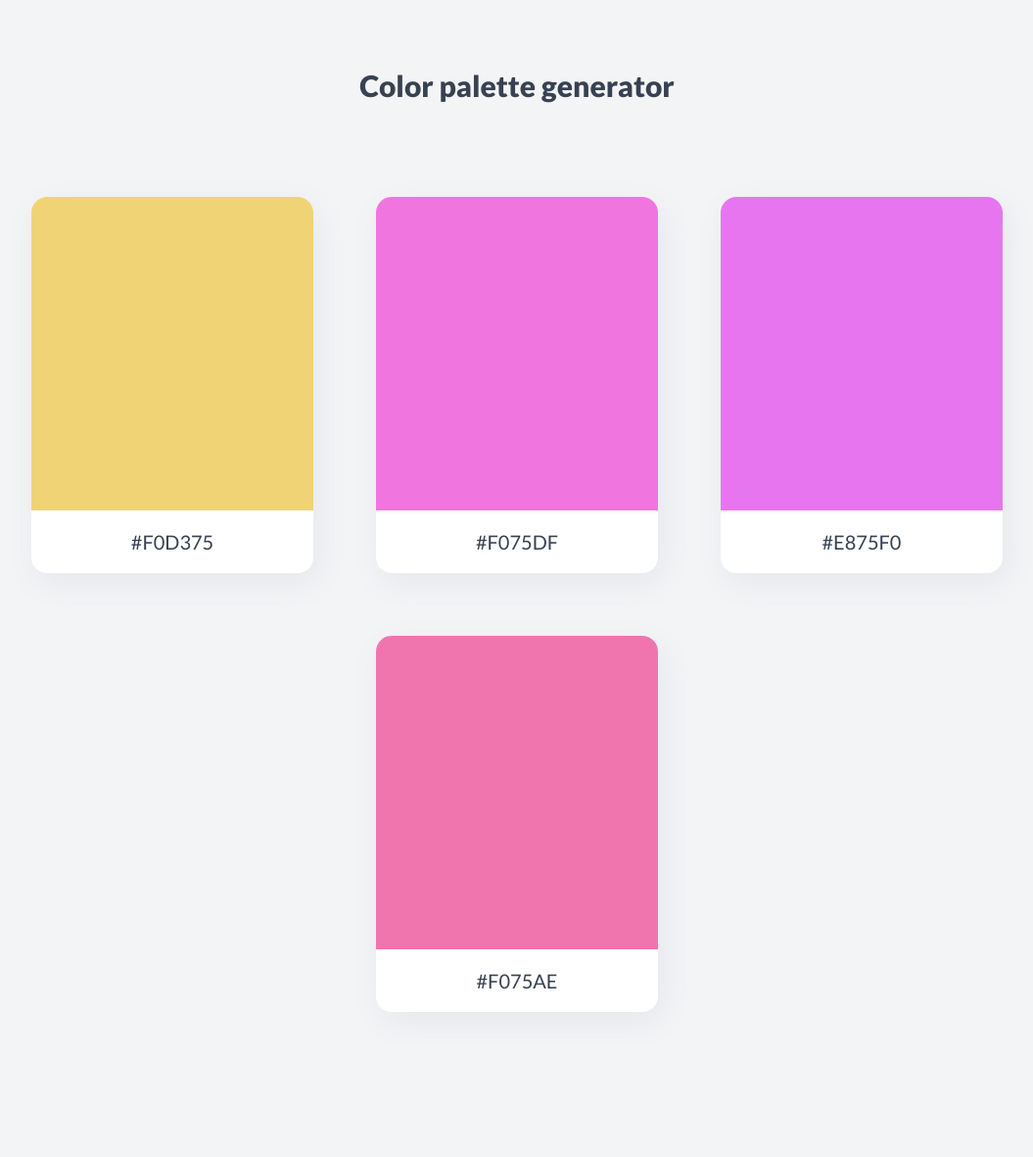
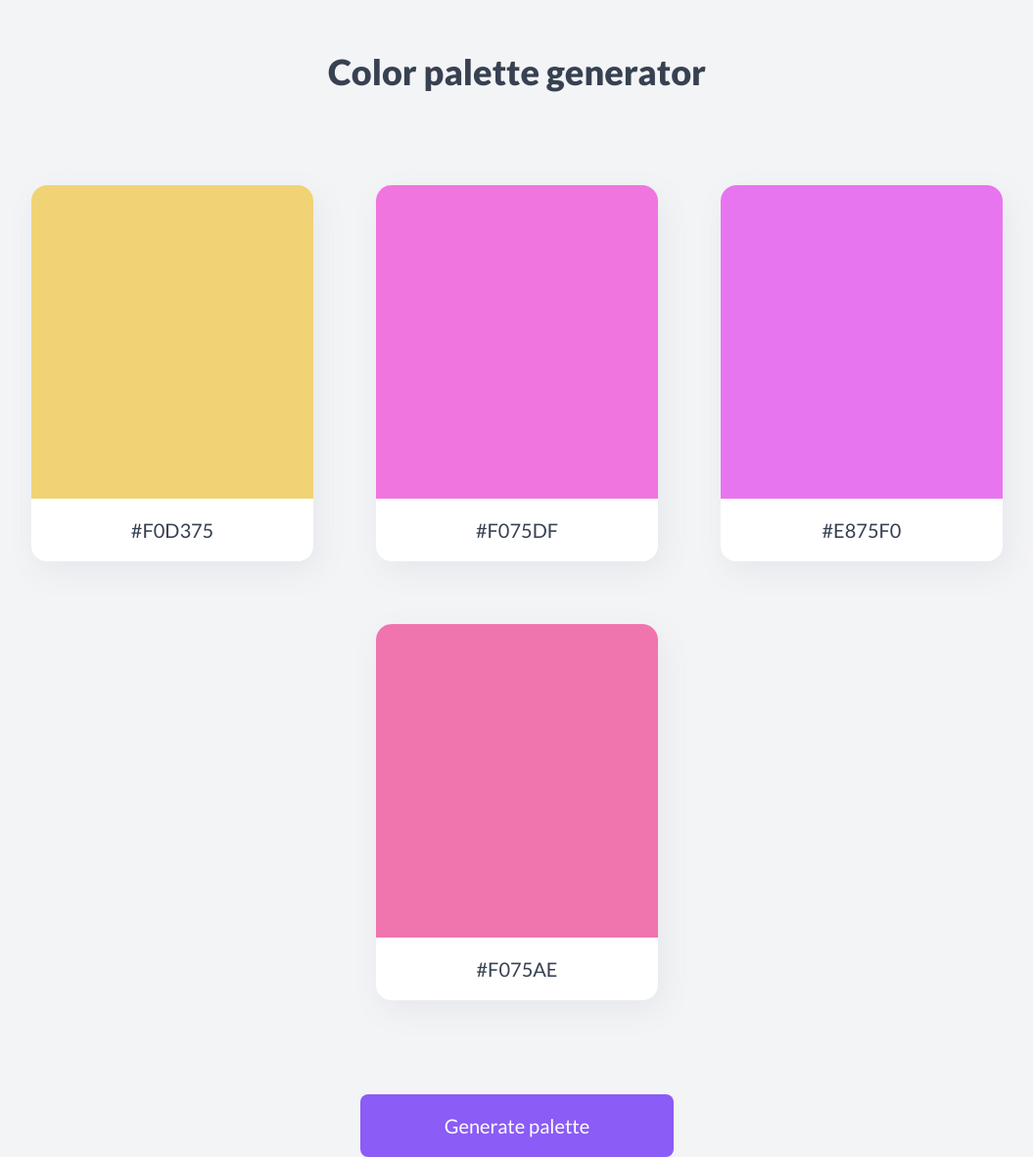
Before and after one commit to thamika123/palette-generator, a React (Vite) app: page / in a window 1280 px wide. Shown: the part 123-1304 px from the top of the page at 98% size, without its empty margins (112-1167 px from the left). Before the commit the page ends 1188 px from the top, so only its background shows below. Built offline with nearby package versions, Linux system fonts and the light colour scheme.

Commit message:
Add a button to generate palette.

```diff
--- /dev/null
+++ b/src/components/Button.jsx
@@ -0,0 +1,12 @@
+function Button(props) {
+    return (
+        <button
+            class="bg-purple-500 rounded-lg sm:w-72 md:w-80 h-16 text-white text-lg font-sans mt-16"
+            onClick={props.onClick}
+        >
+            {props.text}
+        </button>
+    );
+}
+
+export default Button;
--- a/src/components/Card.jsx
+++ b/src/components/Card.jsx
@@ -1,17 +1,13 @@
-import HSLToHex from "./color-conversion";
-
 function Card(props) {
-    const color = `hsl(${props.color.h}, ${props.color.s}%, ${props.color.l}%)`;
-
     return (
         <div className="w-72 h-96 m-8 shadow-lg rounded-2xl bg-white">
             <div
                 className="w-full h-80 rounded-t-2xl"
-                style={{ background: color }}
+                style={{ background: props.color }}
             ></div>
             <div className="w-full h-16 flex items-center justify-center">
                 <h2 className="text-gray-700 font-sans text-lg">
-                    {HSLToHex(props.color.h, props.color.s, props.color.l)}
+                    {props.color}
                 </h2>
             </div>
         </div>
--- a/src/index.html
+++ b/src/index.html
@@ -8,7 +8,7 @@
         <link rel="preconnect" href="https://fonts.googleapis.com" />
         <link rel="preconnect" href="https://fonts.gstatic.com" crossorigin />
         <link
-            href="https://fonts.googleapis.com/css2?family=Lato:wght@400;900&display=swap"
+            href="https://fonts.googleapis.com/css2?family=Lato:wght@400;700;900&display=swap"
             rel="stylesheet"
         />
 
--- a/src/index.jsx
+++ b/src/index.jsx
@@ -2,28 +2,45 @@ import React from "react";
 import ReactDOM from "react-dom";
 
 import Card from "./components/Card";
+import Button from "./components/Button";
+import HSLToHex from "./components/color-conversion";
 
 function random(max) {
     return Math.floor(Math.random() * max);
 }
 
-function App() {
-    const colors = Array.from({ length: 4 }, () => {
-        return { h: random(360), s: 80, l: 70 };
+class App extends React.Component {
+    constructor(props) {
+        super(props);
+        this.state = { colors: this.generateColors() };
+        this.handleClick = this.handleClick.bind(this);
+    }
+
+    handleClick() {
+        this.setState({ colors: this.generateColors() });
+    }
+
+    generateColors() {
+        return Array.from({ length: 4 }, () => {
+            return HSLToHex(random(360), 80, 70);
         });
+    }
 
+    render() {
         return (
-        <div>
-            <h1 className="text-center mt-32 md:mt-48 text-3xl font-sans font-black text-gray-700">
+            <div className="text-center">
+                <h1 className="mt-32 md:mt-44 text-4xl font-sans font-black text-gray-700">
                     Color palette generator
                 </h1>
                 <div className="flex flex-row flex-wrap justify-center mt-16">
-                {colors.map(color => {
+                    {this.state.colors.map(color => {
                         return <Card key={color} color={color} />;
                     })}
                 </div>
+                <Button text="Generate palette" onClick={this.handleClick} />
             </div>
         );
     }
+}
 
 ReactDOM.render(<App />, document.querySelector("#root"));
```
Lines whose indentation alone changed are shown as unchanged.
